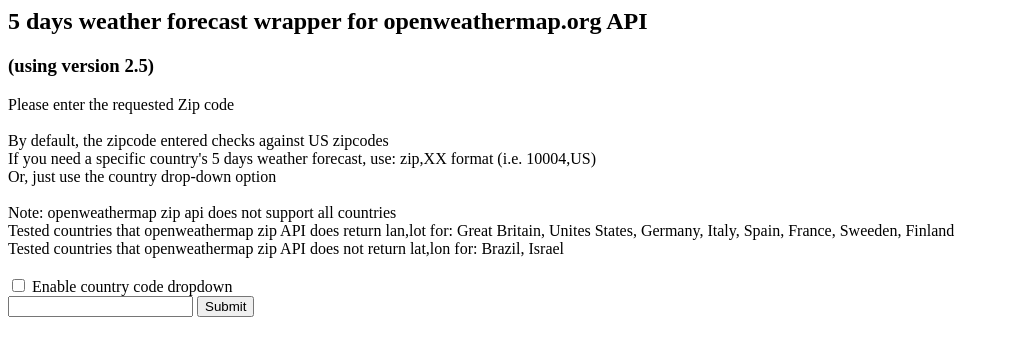
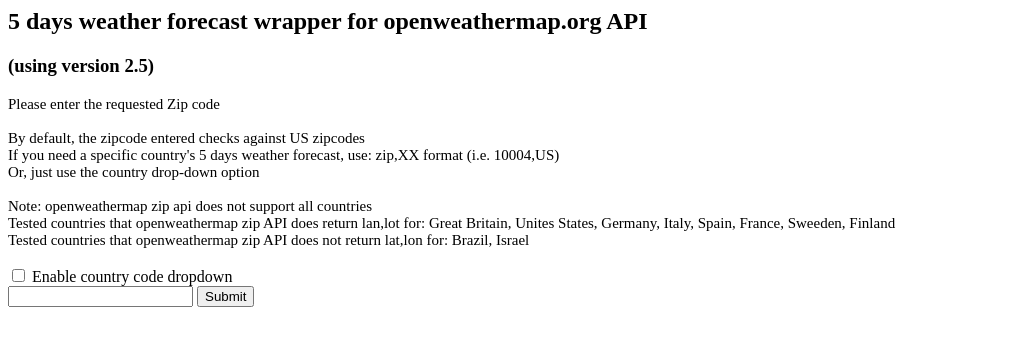
Before and after one commit to mrjoe56/owmchallange, a FastAPI app: page / in a window 1280 px wide. Shown: the top 356 px of the page, without its empty margins (0-1009 px from the left). Run offline with FastAPI, Linux system fonts and the light colour scheme.

Commit message:
style change

```diff
--- a/templates/form.html
+++ b/templates/form.html
@@ -27,11 +27,13 @@
 </head>
 <body>
     <h2>5 days weather forecast wrapper for openweathermap.org API</h2>
-    <h3> (using version 2.5)</h3>
+    <h3>(using version 2.5)</h3>
+    <div style="font-size: 15px;">
     {% for line in direction %}
         {{ line }}
         <br>
     {% endfor %}
+    </div>
     <form id="form" method="post">
 
         <input type="checkbox" id="country_code" name="country_code" onclick="toggle()" {% if request.query_params['selected'] == 'true' %} checked {% endif %}>
```
